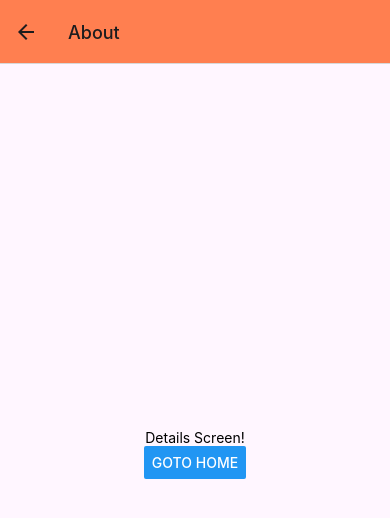
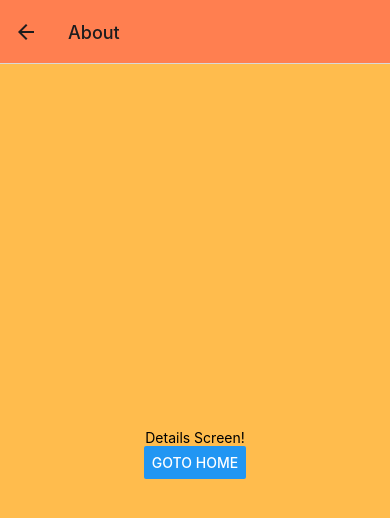
Before and after one commit to mikewanjero/NaviRN, a React Native app: screen /Details in a window 390 px wide. Shown: the top 518 px of the page. Built offline with nearby package versions, Linux system fonts and the light colour scheme.

Commit message:
Style changes

```diff
--- a/components/DetailsScreen.js
+++ b/components/DetailsScreen.js
@@ -7,7 +7,7 @@ export function DetailsScreen({ navigation }) {
     <View style={styles.details}>
       <Text>Details Screen!</Text>
       <Button title="Goto Home" onPress={() => navigation.navigate("Home")} />
-      <StatusBar style="auto" backgroundColor="#aaaaaa" />
+      <StatusBar style="auto" />
     </View>
   );
 }
@@ -17,6 +17,6 @@ const styles = StyleSheet.create({
     flex: 1,
     alignItems: "center",
     justifyContent: "center",
-    backgroundColor: "#fff6ff",
+    backgroundColor: "#FFBC4D",
   },
 });
--- a/components/HomeScreen.js
+++ b/components/HomeScreen.js
@@ -18,7 +18,7 @@ export function HomeScreen({ navigation }) {
 const styles = StyleSheet.create({
   container: {
     flex: 1,
-    backgroundColor: "#aabbaf",
+    backgroundColor: "orange",
     alignItems: "center",
     justifyContent: "center",
   },
```
